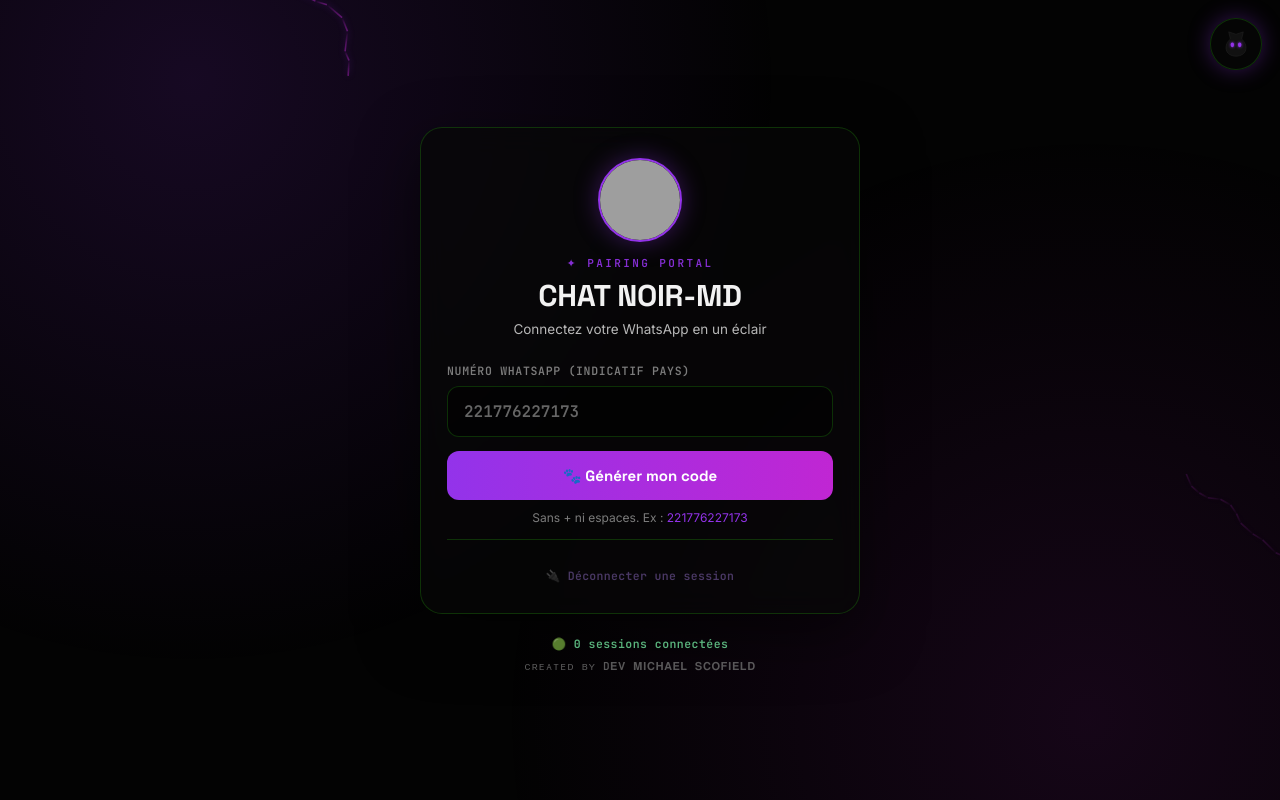
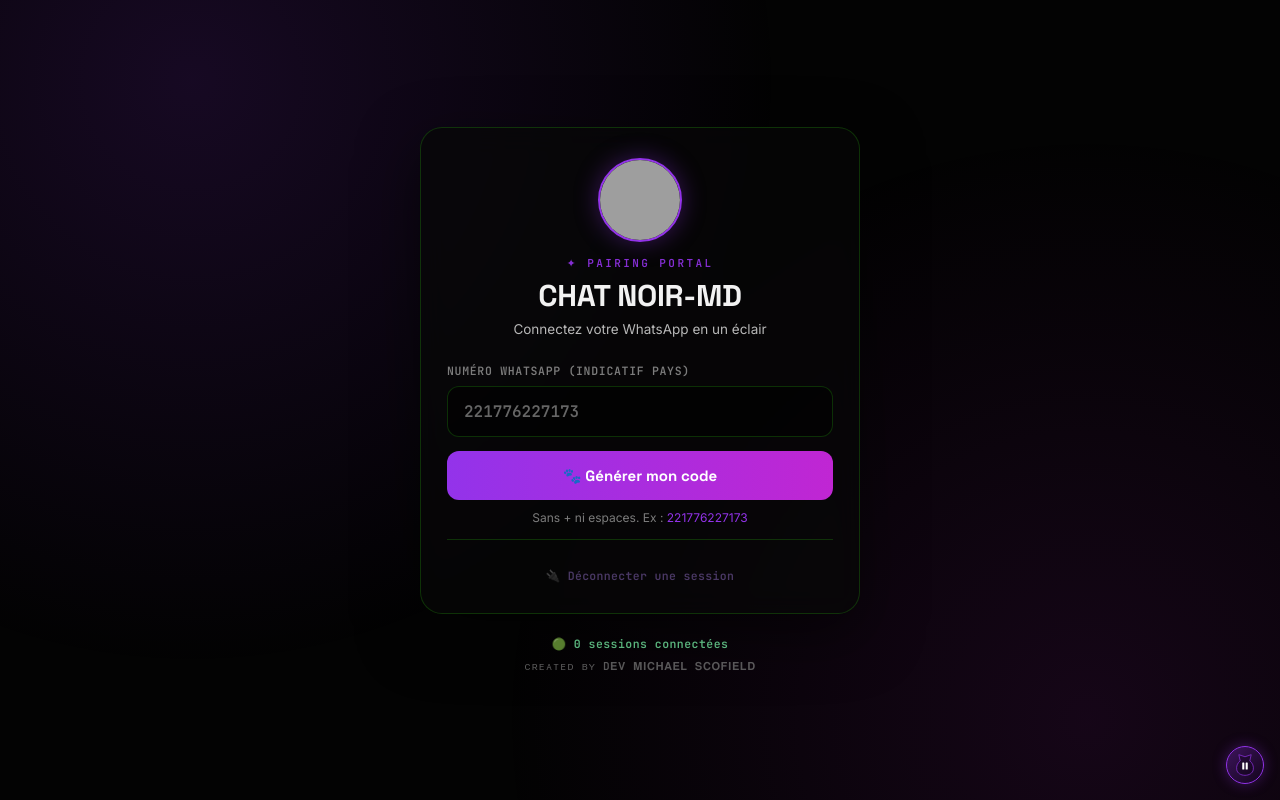
Before and after one commit to devshadow14/CHAT-NOIR-MD, a plain HTML site: page index.html in a window 1280 px wide. Drawn offline with Linux system fonts and the light colour scheme; no server answers; grey boxes are pictures that could not be loaded.

Commit message:
Update index.html

```diff
--- a/index.html
+++ b/index.html
@@ -63,31 +63,32 @@
 
   .sound-toggle {
     position: fixed;
-    top: 18px;
-    right: 18px;
+    bottom: 16px;
+    right: 16px;
     z-index: 30;
-    width: 52px;
-    height: 52px;
+    width: 38px;
+    height: 38px;
     border-radius: 50%;
-    background: var(--panel);
+    background: linear-gradient(135deg, rgba(147,51,234,0.35), rgba(20,5,30,0.85));
     border: 1px solid var(--panel-border);
     backdrop-filter: blur(10px);
     display: flex;
     align-items: center;
     justify-content: center;
     cursor: pointer;
-    box-shadow: 0 0 0 rgba(57,255,20,0);
+    box-shadow: 0 0 0 rgba(147,51,234,0);
     transition: box-shadow 0.25s ease, transform 0.15s ease, border-color 0.25s ease;
   }
-  .sound-toggle:hover { transform: scale(1.06); border-color: var(--neon-dim); }
-  .sound-toggle.on { box-shadow: 0 0 22px var(--neon-glow); }
-  .sound-toggle svg { width: 26px; height: 26px; }
-  .cat-eye { fill: #333; transition: fill 0.25s ease, filter 0.25s ease; }
-  .sound-toggle.on .cat-eye {
-    fill: var(--neon);
-    filter: drop-shadow(0 0 4px var(--neon));
-  }
-  .cat-body { fill: #111; stroke: #2a2a2a; stroke-width: 1; }
+  .sound-toggle:hover { transform: scale(1.08); border-color: var(--neon); }
+  .sound-toggle.on { box-shadow: 0 0 14px var(--neon-glow); border-color: var(--neon); }
+  .sound-toggle svg { width: 22px; height: 22px; }
+  .cat-body { fill: rgba(0,0,0,0.25); stroke: var(--neon); stroke-width: 2; }
+  .play-icon, .pause-icon { fill: #ffffff; }
+  .play-icon { display: none; }
+  .sound-toggle:not(.on) .play-icon { display: block; }
+  .sound-toggle.on .pause-icon { display: block; }
+  .sound-toggle.on .play-icon { display: none; }
+  .pause-icon { display: none; }
 
   main {
     position: relative;
@@ -383,11 +384,14 @@
 
   <audio id="bgMusic" src="https://files.catbox.moe/3cu8ep.m4a" loop preload="none"></audio>
 
-  <div class="sound-toggle on" id="soundToggle" role="button" tabindex="0" aria-label="Activer/couper le son">
+  <div class="sound-toggle on" id="soundToggle" role="button" tabindex="0" aria-label="Lecture/pause de la musique">
     <svg viewBox="0 0 64 64" xmlns="http://www.w3.org/2000/svg">
       <path class="cat-body" d="M32 8 L14 2 L18 20 C10 26 6 36 8 46 C10 56 20 62 32 62 C44 62 54 56 56 46 C58 36 54 26 46 20 L50 2 Z"/>
-      <ellipse class="cat-eye" id="eyeL" cx="23" cy="34" rx="4.2" ry="6"/>
-      <ellipse class="cat-eye" id="eyeR" cx="41" cy="34" rx="4.2" ry="6"/>
+      <polygon class="play-icon" points="27,25 27,45 44,35"/>
+      <g class="pause-icon">
+        <rect x="24" y="25" width="6" height="20" rx="1.5"/>
+        <rect x="34" y="25" width="6" height="20" rx="1.5"/>
+      </g>
     </svg>
   </div>
 
@@ -464,12 +468,13 @@
   </main>
 
 <script>
-  // ===== Effet "Cataclysme" (façon pouvoir de Chat Noir : craquelures noires/violettes) =====
-  (function cataclysm() {
+  // ===== Effet "Éclairs" puissants (zigzag lumineux + flash violet) =====
+  (function lightning() {
     const canvas = document.getElementById('cataclysm-canvas');
     const ctx = canvas.getContext('2d');
     let width, height;
-    let cracks = [];
+    let bolts = [];
+    let flashAlpha = 0;
 
     function resize() {
       width = canvas.width = window.innerWidth;
@@ -478,22 +483,59 @@
     window.addEventListener('resize', resize);
     resize();
 
-    function spawnCrack() {
-      const x = Math.random() * width;
-      const y = Math.random() * height;
+    // Génère un éclair en zigzag, du haut de l'écran vers le bas, avec des branches
+    function buildBoltPath(startX, startY, endY, wildness) {
+      const points = [{ x: startX, y: startY }];
+      let x = startX, y = startY;
+      const segments = 14 + Math.floor(Math.random() * 8);
+      const stepY = (endY - startY) / segments;
+      for (let i = 0; i < segments; i++) {
+        x += (Math.random() - 0.5) * wildness;
+        y += stepY;
+        points.push({ x, y });
+      }
+      return points;
+    }
+
+    function spawnBolt() {
+      const startX = width * (0.1 + Math.random() * 0.8);
+      const endY = height * (0.45 + Math.random() * 0.55);
+      const main = buildBoltPath(startX, -10, endY, 55);
+
+      // Quelques branches secondaires partant du tronc principal
       const branches = [];
-      let angle = Math.random() * Math.PI * 2;
-      let cx = x, cy = y;
-      const segments = 10 + Math.floor(Math.random() * 10);
-      for (let i = 0; i < segments; i++) {
-        angle += (Math.random() - 0.5) * 1.1;
-        const len = 8 + Math.random() * 14;
-        const nx = cx + Math.cos(angle) * len;
-        const ny = cy + Math.sin(angle) * len;
-        branches.push({ x1: cx, y1: cy, x2: nx, y2: ny });
-        cx = nx; cy = ny;
+      const branchCount = 2 + Math.floor(Math.random() * 3);
+      for (let i = 0; i < branchCount; i++) {
+        const originIndex = 3 + Math.floor(Math.random() * (main.length - 6));
+        const origin = main[originIndex];
+        const branchLen = 4 + Math.floor(Math.random() * 4);
+        const branchEndY = origin.y + branchLen * 12;
+        branches.push(buildBoltPath(origin.x, origin.y, branchEndY, 40));
       }
-      cracks.push({ branches, life: 1, decay: 0.004 + Math.random() * 0.003 });
+
+      bolts.push({ main, branches, life: 1, decay: 0.05 + Math.random() * 0.03 });
+      flashAlpha = 0.16 + Math.random() * 0.1; // flash violet bref à l'impact
+    }
+
+    function drawPath(points, alpha, coreWidth) {
+      if (points.length < 2) return;
+      ctx.beginPath();
+      ctx.moveTo(points[0].x, points[0].y);
+      for (let i = 1; i < points.length; i++) ctx.lineTo(points[i].x, points[i].y);
+
+      // Halo violet large
+      ctx.strokeStyle = `rgba(147,51,234,${alpha * 0.55})`;
+      ctx.lineWidth = coreWidth * 4;
+      ctx.shadowColor = `rgba(192,38,212,${alpha})`;
+      ctx.shadowBlur = 22;
+      ctx.stroke();
+
+      // Cœur blanc éclatant
+      ctx.strokeStyle = `rgba(255,255,255,${alpha})`;
+      ctx.lineWidth = coreWidth;
+      ctx.shadowBlur = 10;
+      ctx.stroke();
+      ctx.shadowBlur = 0;
     }
 
     let frame = 0;
@@ -501,26 +543,21 @@
       frame++;
       ctx.clearRect(0, 0, width, height);
 
-      if (frame % 90 === 0 && cracks.length < 6) spawnCrack();
+      // Flash violet plein écran au moment de l'impact
+      if (flashAlpha > 0) {
+        ctx.fillStyle = `rgba(147,51,234,${flashAlpha})`;
+        ctx.fillRect(0, 0, width, height);
+        flashAlpha -= 0.025;
+      }
 
-      cracks = cracks.filter(c => c.life > 0);
-      cracks.forEach(c => {
-        c.life -= c.decay;
-        const alpha = Math.max(0, c.life);
-        c.branches.forEach(b => {
-          ctx.beginPath();
-          ctx.moveTo(b.x1, b.y1);
-          ctx.lineTo(b.x2, b.y2);
-          const grad = ctx.createLinearGradient(b.x1, b.y1, b.x2, b.y2);
-          grad.addColorStop(0, `rgba(192,38,212,${alpha * 0.55})`);
-          grad.addColorStop(1, `rgba(20,5,30,${alpha * 0.85})`);
-          ctx.strokeStyle = grad;
-          ctx.lineWidth = 1.6;
-          ctx.shadowColor = `rgba(147,51,234,${alpha * 0.5})`;
-          ctx.shadowBlur = 6;
-          ctx.stroke();
-          ctx.shadowBlur = 0;
-        });
+      if (frame % 55 === 0 && bolts.length < 2 && Math.random() < 0.85) spawnBolt();
+
+      bolts = bolts.filter(b => b.life > 0);
+      bolts.forEach(b => {
+        b.life -= b.decay;
+        const alpha = Math.max(0, b.life);
+        drawPath(b.main, alpha, 2.4);
+        b.branches.forEach(branch => drawPath(branch, alpha * 0.7, 1.4));
       });
 
       requestAnimationFrame(draw);
```
